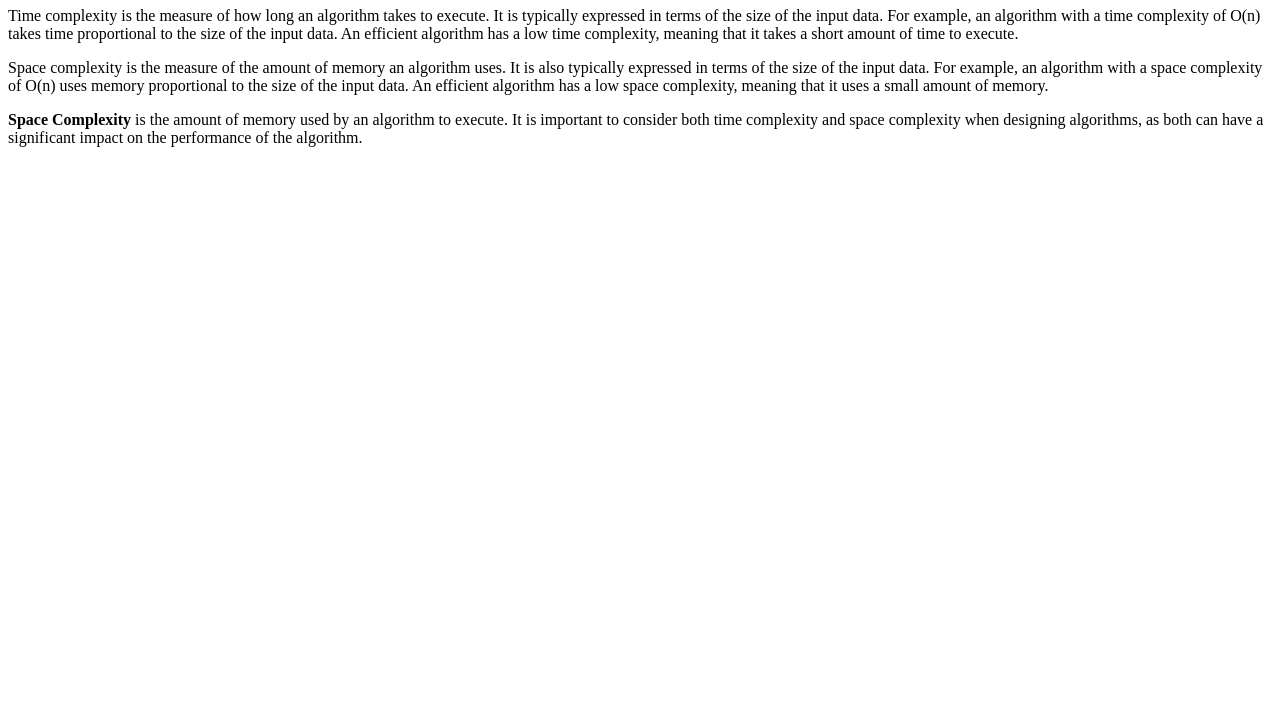
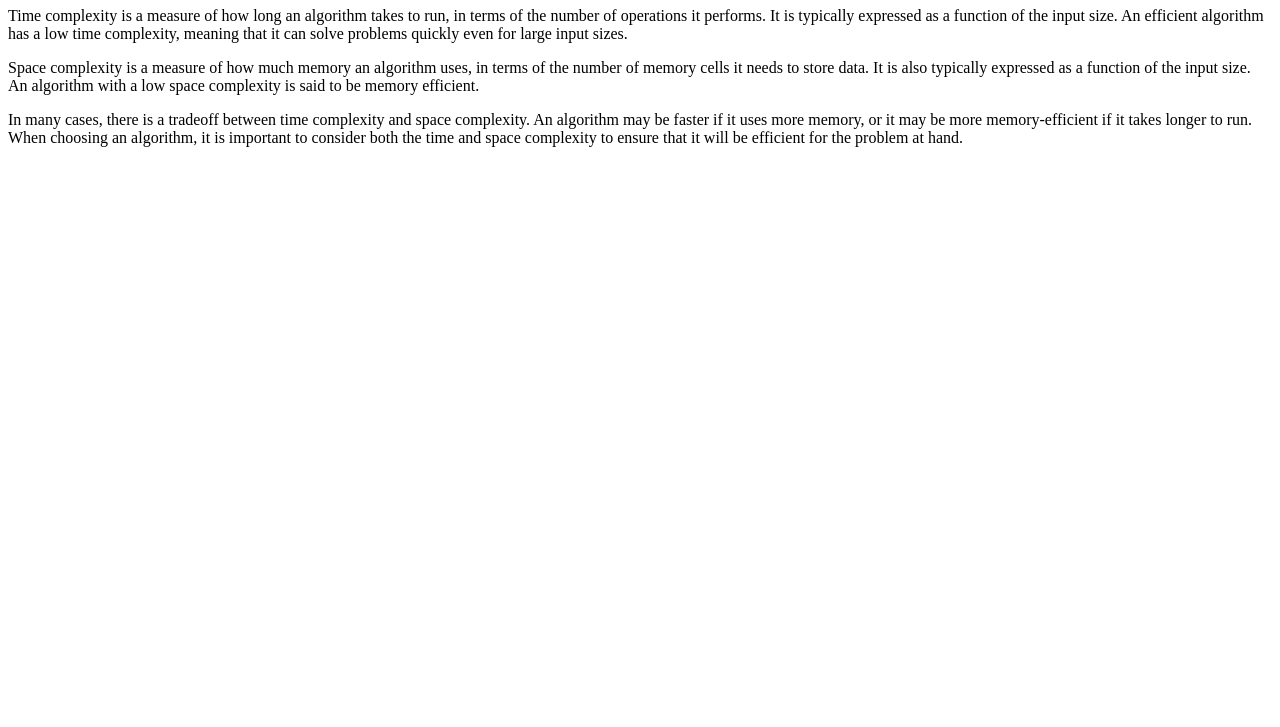
Before and after one commit to acciojob/time-and-space-complexity-mahesh1111111, a website: page main.html in a window 1280 px wide. Shown: the part 73-800 px from the top of the page. Drawn offline with Linux system fonts and the light colour scheme.

Commit message:
created a submission

```diff
--- a/main.html
+++ b/main.html
@@ -1,12 +1,13 @@
-<!DOCTYPE html>
+<!doctype html>
 <html>
 <head>
-<title>Time and Space Complexity</title>
+ <title>Time and Space Complexity</title>
+ <link rel="stylesheet" href="styles.css">
 </head>
 <body>
-<h1>Time, Space, Complexity</h1>
-<p>Time complexity is the measure of how long an algorithm takes to execute. It is typically expressed in terms of the size of the input data. For example, an algorithm with a time complexity of O(n) takes time proportional to the size of the input data. An efficient algorithm has a low time complexity, meaning that it takes a short amount of time to execute.</p>
-<p>Space complexity is the measure of the amount of memory an algorithm uses. It is also typically expressed in terms of the size of the input data. For example, an algorithm with a space complexity of O(n) uses memory proportional to the size of the input data. An efficient algorithm has a low space complexity, meaning that it uses a small amount of memory.</p>
-<p><b>Space Complexity</b> is the amount of memory used by an algorithm to execute. It is important to consider both time complexity and space complexity when designing algorithms, as both can have a significant impact on the performance of the algorithm.</p>
+ <h1>Time, Space, Complexity</h1>
+ <p>Time complexity is a measure of how long an algorithm takes to run, in terms of the number of operations it performs. It is typically expressed as a function of the input size. An efficient algorithm has a low time complexity, meaning that it can solve problems quickly even for large input sizes.</p>
+ <p> Space complexity is a measure of how much memory an algorithm uses, in terms of the number of memory cells it needs to store data. It is also typically expressed as a function of the input size. An algorithm with a low space complexity is said to be memory efficient.</p>
+ <p>In many cases, there is a tradeoff between time complexity and space complexity. An algorithm may be faster if it uses more memory, or it may be more memory-efficient if it takes longer to run. When choosing an algorithm, it is important to consider both the time and space complexity to ensure that it will be efficient for the problem at hand.</p>
 </body>
 </html>
```
